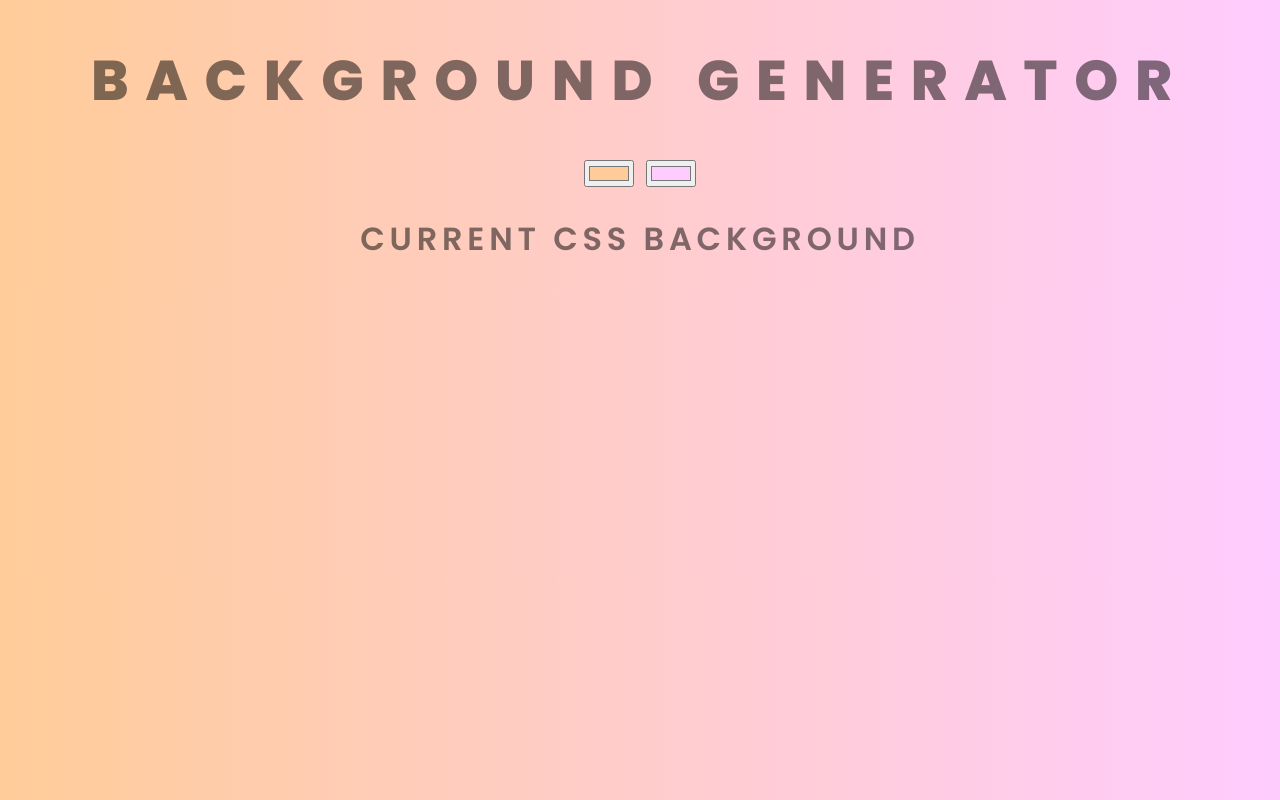
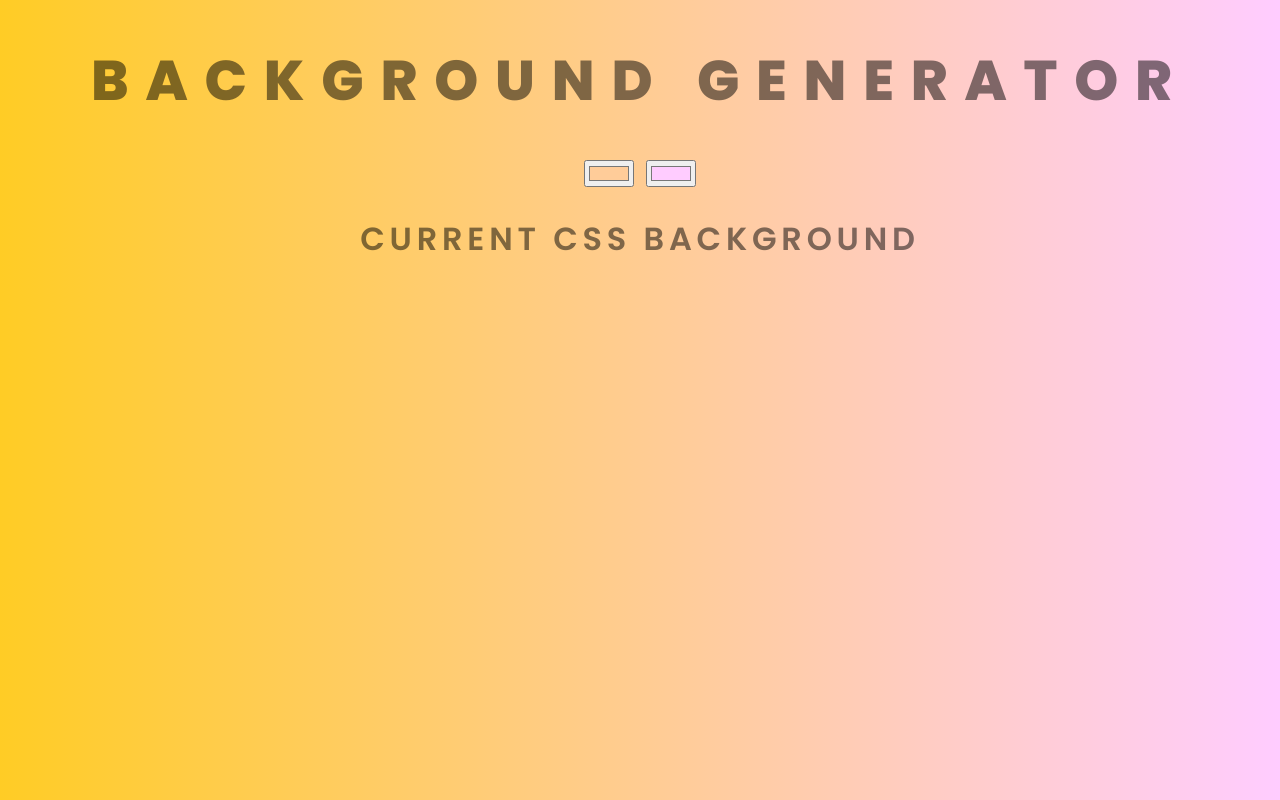
Before and after one commit to mmathavan32/background-color-generator, a plain HTML site: page index.html in a window 1280 px wide. Drawn offline with Linux system fonts and the light colour scheme.

Commit message:
changing title and css property

```diff
--- a/index.html
+++ b/index.html
@@ -9,7 +9,7 @@
       rel="stylesheet"
     />
     <link rel="stylesheet" href="style.css" />
-    <title>Background Generator</title>
+    <title>Background Gradient Generator</title>
   </head>
   <body id="gradient">
     <h1>Background Generator</h1>
--- a/style.css
+++ b/style.css
@@ -5,7 +5,7 @@ body {
   text-transform: uppercase;
   letter-spacing: 0.5em;
   top: 15%;
-  background: linear-gradient(to right, #ffcc99, #ffccff);
+  background: linear-gradient(to right, #ffcc25, #ffccff);
 }
 
 h1 {
```
